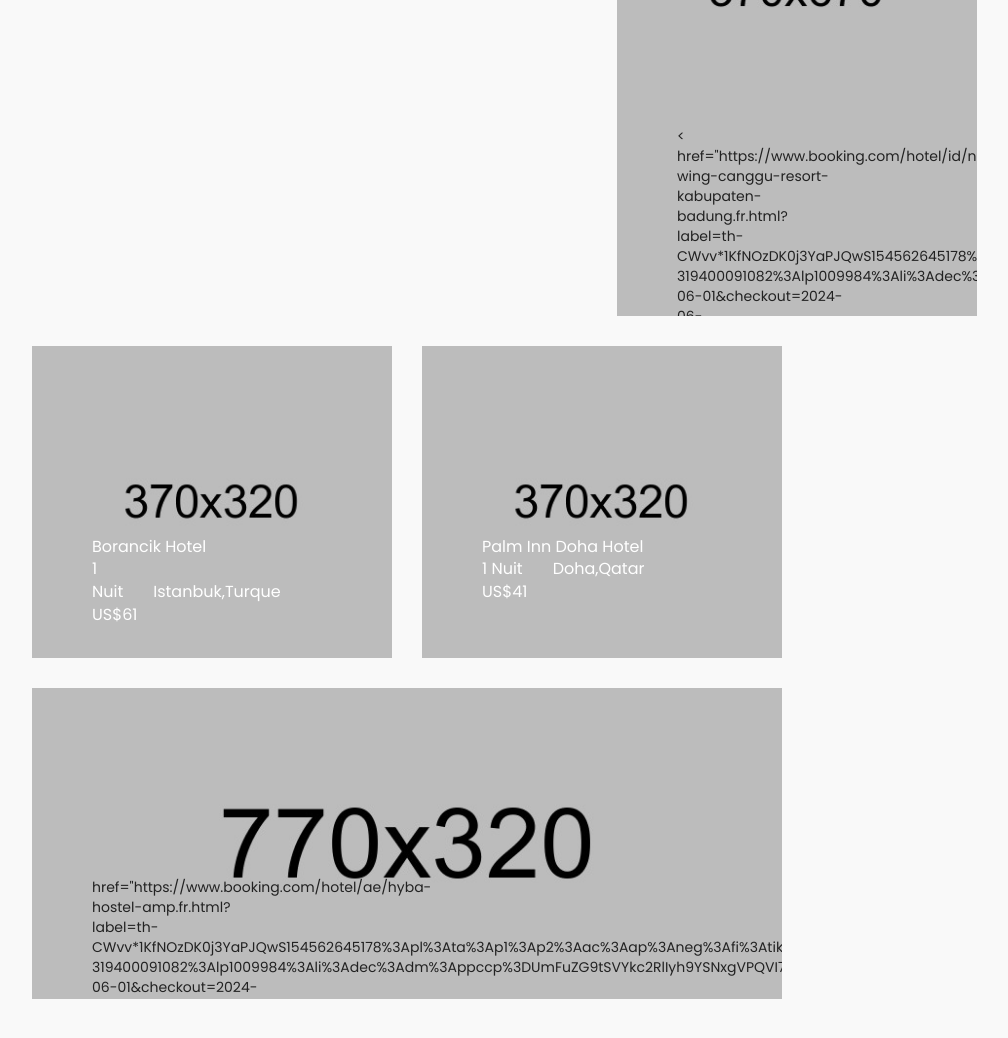
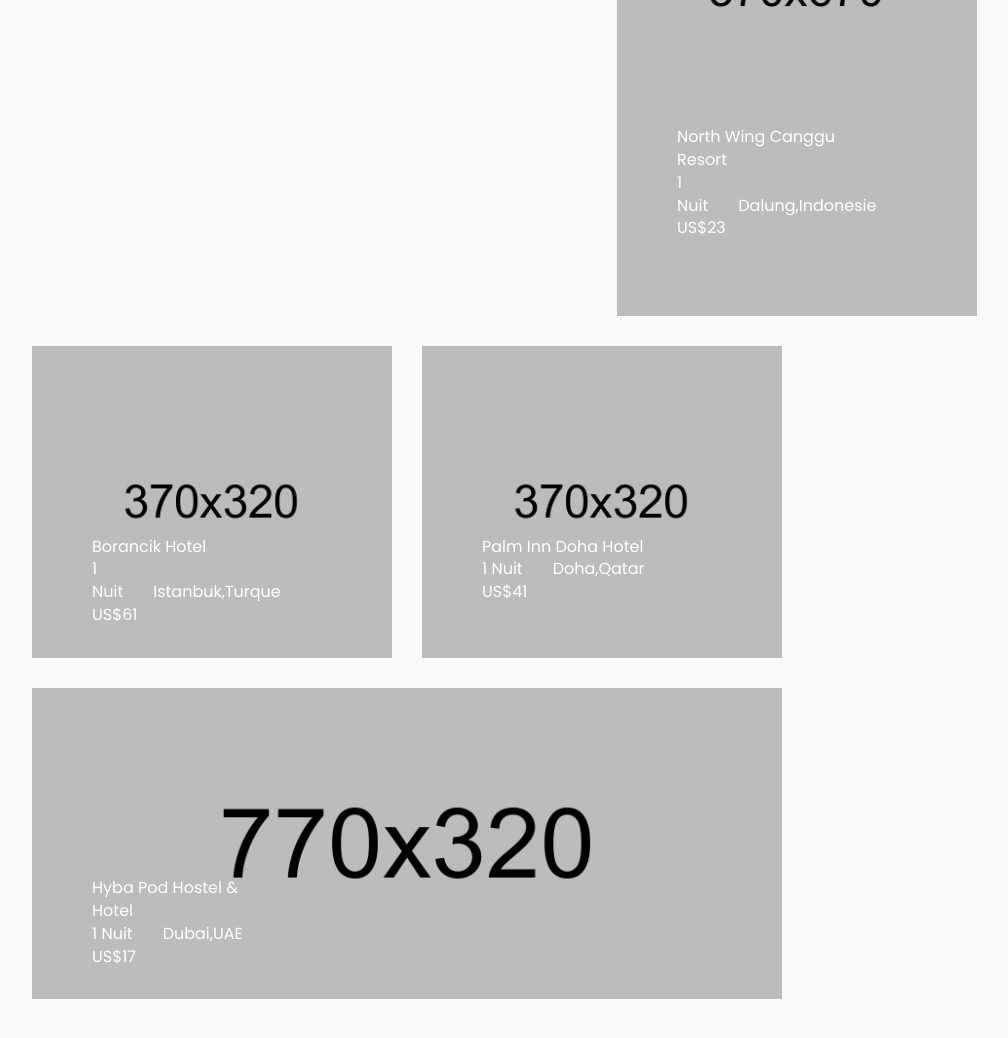
Before and after one commit to Salma2032/PROJECT, a plain HTML site: page index.html in a window 1280 px wide. Shown: the part 2220-3258 px from the top of the page, without its empty margins (38-1046 px from the left). Drawn offline with nearby package versions, Linux system fonts and the light colour scheme.

Commit message:
Update index.html

```diff
--- a/index.html
+++ b/index.html
@@ -677,7 +677,7 @@
 						  				<div class="filtr-item">
 											<img src="assets/images/gallary/g1.jpg" alt="portfolio image"/>
 											<div class="item-title">
-												<p href="https://www.booking.com/hotel/cn/dimension-life-apartment-yuexiu-park-railway-station-branch.fr.html?label=cn-R_W0a18m3*4139RG5ce_jAS183314498350%3Apl%3Ata%3Ap137200%3Ap2%3Aac%3Aap%3Aneg%3Afi%3Atiaud-146342138710%3Akwd-25099591%3Alp1009984%3Ali%3Adec%3Adm%3Appccp%3DUmFuZG9tSVYkc2RlIyh9Yf5EcukO1MOGLSSAuId8ToA&sid=62416296c5adf23e2c5ba22c20628ea3&aid=303948&ucfs=1&arphpl=1&checkin=2024-06-01&checkout=2024-06-02&dest_id=44&dest_type=country&group_adults=2&req_adults=2&no_rooms=1&group_children=0&req_children=0&hpos=1&hapos=1&sr_order=popularity&srpvid=920105efc8930246&srepoch=1715561672&all_sr_blocks=282105402_389158076_0_1_0&highlighted_blocks=282105402_389158076_0_1_0&matching_block_id=282105402_389158076_0_1_0&sr_pri_blocks=282105402_389158076_0_1_0__36056&from=searchresults#hotelTmpl">
+												<p href="https://www.booking.com/hotel/cn/dimension-life-apartment-yuexiu-park-railway-station-branch.fr.html?label=cn-R_W0a18m3*4139RG5ce_jAS183314498350%3Apl%3Ata%3Ap137200%3Ap2%3Aac%3Aap%3Aneg%3Afi%3Atiaud-146342138710%3Akwd-25099591%3Alp1009984%3Ali%3Adec%3Adm%3Appccp%3DUmFuZG9tSVYkc2RlIyh9Yf5EcukO1MOGLSSAuId8ToA&sid=62416296c5adf23e2c5ba22c20628ea3&aid=303948&ucfs=1&arphpl=1&checkin=2024-06-01&checkout=2024-06-02&dest_id=44&dest_type=country&group_adults=2&req_adults=2&no_rooms=1&group_children=0&req_children=0&hpos=1&hapos=1&sr_order=popularity&srpvid=920105efc8930246&srepoch=1715561672&all_sr_blocks=282105402_389158076_0_1_0&highlighted_blocks=282105402_389158076_0_1_0&matching_block_id=282105402_389158076_0_1_0&sr_pri_blocks=282105402_389158076_0_1_0__36056&from=searchresults#hotelTmpl" >
 													Waito  Yuexiu Park Guangzhou hôtel
 												</p>
 												<p><span>1 nuit</span><span>Yue Xiu,Chine US$50</span></p>
@@ -702,7 +702,7 @@
 						  				<div class="filtr-item">
 											<img src="assets/images/gallary/g3.jpg" alt="portfolio image"/>
 											<div class="item-title">
-												< href="https://www.booking.com/hotel/id/north-wing-canggu-resort-kabupaten-badung.fr.html?label=th-CWvv*1KfNOzDK0j3YaPJQwS154562645178%3Apl%3Ata%3Ap1%3Ap2%3Aac%3Aap%3Aneg%3Afi%3Atikwd-319400091082%3Alp1009984%3Ali%3Adec%3Adm%3Appccp%3DUmFuZG9tSVYkc2RlIyh9YSNxgVPQVI7AMnn1KDvPMRs&sid=62416296c5adf23e2c5ba22c20628ea3&aid=301664&ucfs=1&arphpl=1&checkin=2024-06-01&checkout=2024-06-02&dest_id=99&dest_type=country&group_adults=1&req_adults=1&no_rooms=1&group_children=0&req_children=0&hpos=3&hapos=3&sr_order=popularity&srpvid=bdcb07e2c221004e&srepoch=1715562478&all_sr_blocks=866644101_0_1_0_0&highlighted_blocks=866644101_0_1_0_0&matching_block_id=866644101_0_1_0_0&sr_pri_blocks=866644101_0_1_0_0__36695593&from_sustainable_property_sr=1&from=searchresults#hotelTmpl">
+												<p href="https://www.booking.com/hotel/id/north-wing-canggu-resort-kabupaten-badung.fr.html?label=th-CWvv*1KfNOzDK0j3YaPJQwS154562645178%3Apl%3Ata%3Ap1%3Ap2%3Aac%3Aap%3Aneg%3Afi%3Atikwd-319400091082%3Alp1009984%3Ali%3Adec%3Adm%3Appccp%3DUmFuZG9tSVYkc2RlIyh9YSNxgVPQVI7AMnn1KDvPMRs&sid=62416296c5adf23e2c5ba22c20628ea3&aid=301664&ucfs=1&arphpl=1&checkin=2024-06-01&checkout=2024-06-02&dest_id=99&dest_type=country&group_adults=1&req_adults=1&no_rooms=1&group_children=0&req_children=0&hpos=3&hapos=3&sr_order=popularity&srpvid=bdcb07e2c221004e&srepoch=1715562478&all_sr_blocks=866644101_0_1_0_0&highlighted_blocks=866644101_0_1_0_0&matching_block_id=866644101_0_1_0_0&sr_pri_blocks=866644101_0_1_0_0__36695593&from_sustainable_property_sr=1&from=searchresults#hotelTmpl">
 													North Wing Canggu Resort
 												</p>
 												<p><span>1 nuit</span><span>Dalung,Indonesie US$23</span></p>
@@ -738,7 +738,7 @@
 						  				<div class="filtr-item">
 											<img src="assets/images/gallary/g6.jpg" alt="portfolio image"/>
 											<div class="item-title">
-												<p></p> href="https://www.booking.com/hotel/ae/hyba-hostel-amp.fr.html?label=th-CWvv*1KfNOzDK0j3YaPJQwS154562645178%3Apl%3Ata%3Ap1%3Ap2%3Aac%3Aap%3Aneg%3Afi%3Atikwd-319400091082%3Alp1009984%3Ali%3Adec%3Adm%3Appccp%3DUmFuZG9tSVYkc2RlIyh9YSNxgVPQVI7AMnn1KDvPMRs&sid=62416296c5adf23e2c5ba22c20628ea3&aid=301664&ucfs=1&arphpl=1&checkin=2024-06-01&checkout=2024-06-02&dest_id=-782831&dest_type=city&group_adults=1&req_adults=1&no_rooms=1&group_children=0&req_children=0&hpos=3&hapos=3&sr_order=popularity&srpvid=49c1090de65702ea&srepoch=1715563162&all_sr_blocks=1085099609_381387929_1_1_0&highlighted_blocks=1085099609_381387929_1_1_0&matching_block_id=1085099609_381387929_1_1_0&sr_pri_blocks=1085099609_381387929_1_1_0__6300&from=searchresults#hotelTmpl">
+												<p href="https://www.booking.com/hotel/ae/hyba-hostel-amp.fr.html?label=th-CWvv*1KfNOzDK0j3YaPJQwS154562645178%3Apl%3Ata%3Ap1%3Ap2%3Aac%3Aap%3Aneg%3Afi%3Atikwd-319400091082%3Alp1009984%3Ali%3Adec%3Adm%3Appccp%3DUmFuZG9tSVYkc2RlIyh9YSNxgVPQVI7AMnn1KDvPMRs&sid=62416296c5adf23e2c5ba22c20628ea3&aid=301664&ucfs=1&arphpl=1&checkin=2024-06-01&checkout=2024-06-02&dest_id=-782831&dest_type=city&group_adults=1&req_adults=1&no_rooms=1&group_children=0&req_children=0&hpos=3&hapos=3&sr_order=popularity&srpvid=49c1090de65702ea&srepoch=1715563162&all_sr_blocks=1085099609_381387929_1_1_0&highlighted_blocks=1085099609_381387929_1_1_0&matching_block_id=1085099609_381387929_1_1_0&sr_pri_blocks=1085099609_381387929_1_1_0__6300&from=searchresults#hotelTmpl">
 													Hyba Pod Hostel & Hotel
 												</p>
 												<p><span>1 nuit</span><span>Dubai,UAE US$17</span></p>
```
